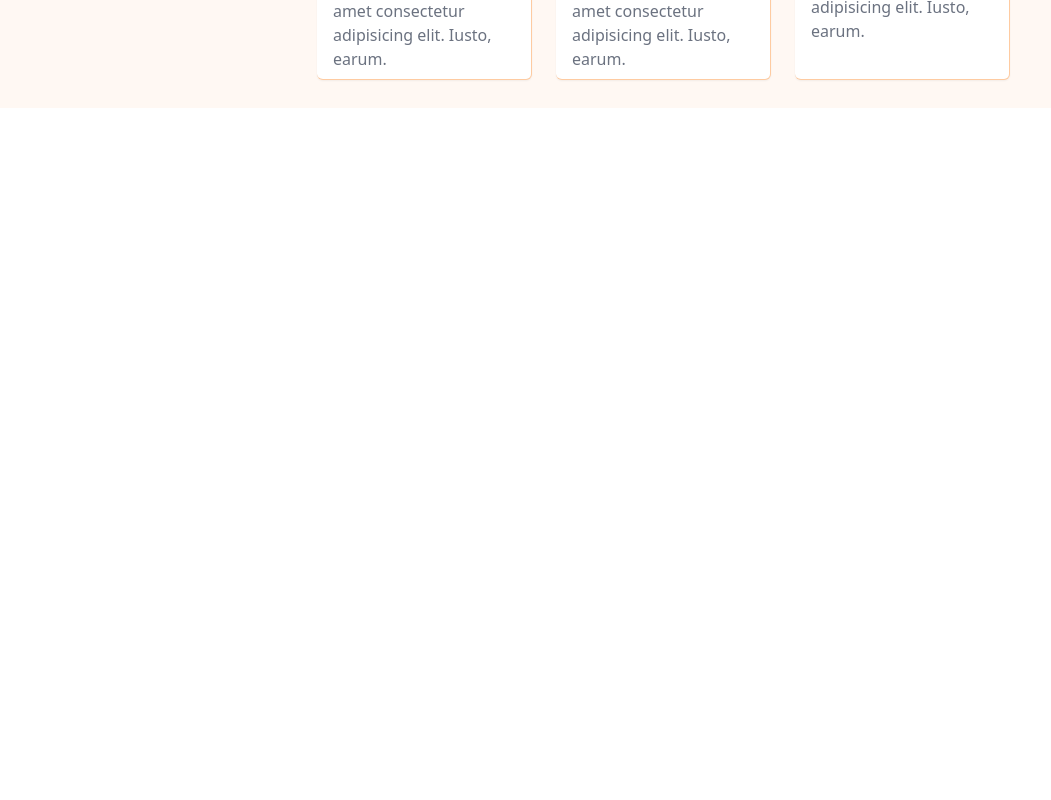
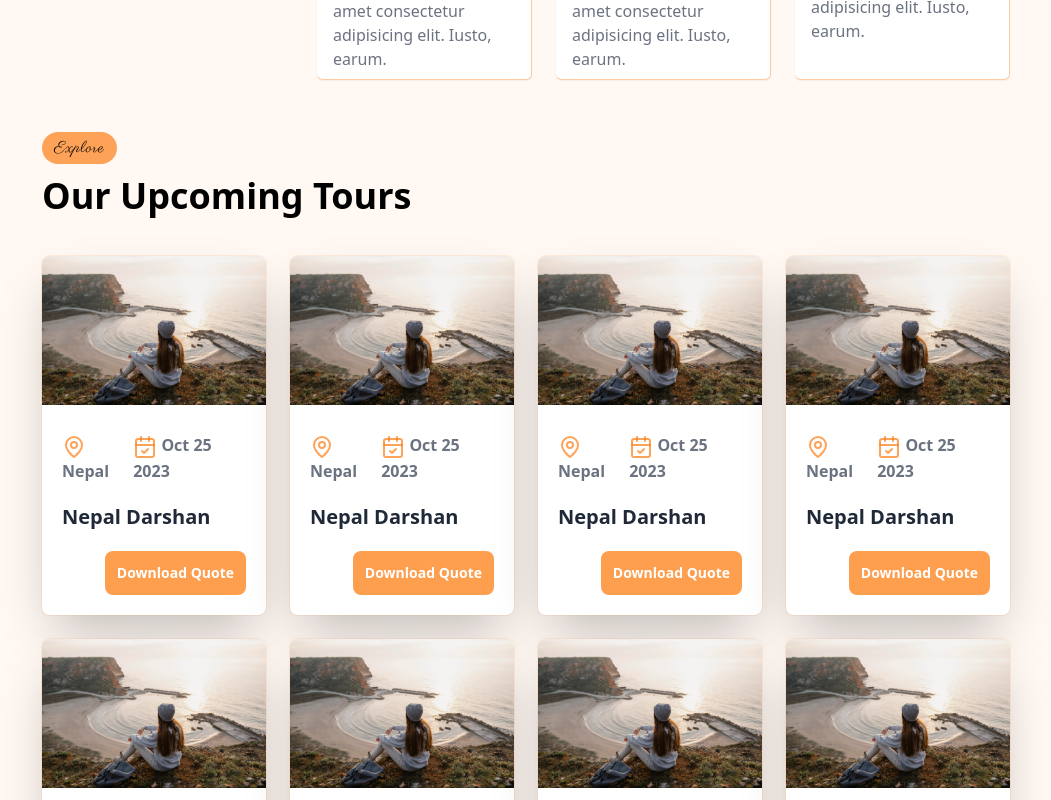
Before and after one commit to Lovekik-Deshbhratar/Chintamani-Tours-Travel, a React (Create React App) app in the folder client/: page / in a window 1280 px wide. Shown: the part 1020-1820 px from the top of the page, without its empty margins (114-1165 px from the left). Before the commit the page ends 1128 px from the top, so only its background shows below. Built offline with nearby package versions, Linux system fonts and the light colour scheme.

Commit message:
completed card

```diff
--- /dev/null
+++ b/client/src/Component/Card.jsx
@@ -0,0 +1,99 @@
+import React from "react";
+import { CalendarCheck, MapPin } from "lucide-react";
+
+const card = [
+  {
+    img: "/Asset/img1.jpg",
+    location: "Nepal",
+    date: "Oct 25 2023",
+    title: "Nepal Darshan",
+  },
+  {
+    img: "/Asset/img1.jpg",
+    location: "Nepal",
+    date: "Oct 25 2023",
+    title: "Nepal Darshan",
+  },
+  {
+    img: "/Asset/img1.jpg",
+    location: "Nepal",
+    date: "Oct 25 2023",
+    title: "Nepal Darshan",
+  },
+  {
+    img: "/Asset/img1.jpg",
+    location: "Nepal",
+    date: "Oct 25 2023",
+    title: "Nepal Darshan",
+  },
+  {
+    img: "/Asset/img1.jpg",
+    location: "Nepal",
+    date: "Oct 25 2023",
+    title: "Nepal Darshan",
+  },
+  {
+    img: "/Asset/img1.jpg",
+    location: "Nepal",
+    date: "Oct 25 2023",
+    title: "Nepal Darshan",
+  },
+  {
+    img: "/Asset/img1.jpg",
+    location: "Nepal",
+    date: "Oct 25 2023",
+    title: "Nepal Darshan",
+  },
+  {
+    img: "/Asset/img1.jpg",
+    location: "Nepal",
+    date: "Oct 25 2023",
+    title: "Nepal Darshan",
+  },
+];
+
+const Card = () => {
+  return (
+    <div className="py-3">
+      <h1 className="tracking-wider py-1 px-3 capitalize rounded-full bg-primary/70 text-base font-parisienne w-fit h-fit">
+        Explore
+      </h1>
+      <h1 className="font-semibold text-3xl md:text-4xl capitalize mt-3">
+        our upcoming tours
+      </h1>
+      <div className="grid grid-cols-1 gap-6 md:grid-cols-4 mt-10">
+        {card.map((item, key) => (
+          <div
+            className="space-y-2 bg-white rounded-lg overflow-hidden shadow-2xl ring-1 ring-primary/10"
+            key={key}
+          >
+            <div className="object-cover">
+              <img src={item.img} alt="" />
+            </div>
+            <div className="space-y-5 p-5">
+              <div className="flex justify-between">
+                <span className="text-gray-500 font-semibold">
+                  <MapPin className="text-primary/70 inline" /> {item.location}
+                </span>
+                <span className="text-gray-500 font-semibold">
+                  <CalendarCheck className="text-primary/70 inline" />{" "}
+                  {item.date}
+                </span>
+              </div>
+              <h1 className="text-gray-800 text-xl font-semibold">
+                {item.title}
+              </h1>
+              <div className="flex justify-end">
+                <button className="bg-secondary p-3 text-white text-sm rounded-lg font-semibold hover:bg-primary transition ease-in-out duration-300 active:bg-[#fec595]">
+                  Download Quote
+                </button>
+              </div>
+            </div>
+          </div>
+        ))}
+      </div>
+    </div>
+  );
+};
+
+export default Card;
--- a/client/src/Component/Input.jsx
+++ b/client/src/Component/Input.jsx
@@ -34,7 +34,7 @@ const Input = () => {
           </div>
         </div>
         <div className="flex items-center">
-          <button className="bg-secondary p-3 rounded-tl-xl rounded-br-xl rounded-tr-md rounded-bl-md hover:rounded-tl-md hover:rounded-br-md hover:rounded-tr-xl hover:rounded-bl-xl transition-all duration-500  hover:bg-primary ease-in-out">
+          <button className="bg-secondary p-3 rounded-tl-xl rounded-br-xl rounded-tr-md rounded-bl-md hover:rounded-tl-md hover:rounded-br-md hover:rounded-tr-xl hover:rounded-bl-xl transition-all duration-300  hover:bg-primary ease-in-out active:bg-[#fec595]">
             <Search color="white" />
           </button>
         </div>
--- a/client/src/Component/Services.jsx
+++ b/client/src/Component/Services.jsx
@@ -28,8 +28,8 @@ const Services = () => {
       <h1 className="tracking-wider py-1 px-3 capitalize rounded-full bg-primary/70 text-base font-parisienne w-fit h-fit">
         what we server
       </h1>
-      <div className="md:flex md:space-x-20">
-        <span className="hidden md:flex md:font-semibold md:text-4xl md:capitalize">
+      <div className="md:flex md:space-x-20 space-y-6 md:space-y-0">
+        <span className="md:flex font-semibold text-3xl md:text-4xl capitalize">
           we offer our best services
         </span>
         <div className="space-y-7 md:grid md:grid-cols-3 md:space-y-0 md:gap-6">
--- a/client/src/Pages/Landing.jsx
+++ b/client/src/Pages/Landing.jsx
@@ -1,6 +1,7 @@
 import React from "react";
 import Input from "../Component/Input";
 import Services from "../Component/Services";
+import Card from "../Component/Card";
 
 const Landing = () => {
   return (
@@ -42,6 +43,7 @@ const Landing = () => {
       </div>
       <Input />
       <Services />
+      <Card />
     </div>
   );
 };
```
